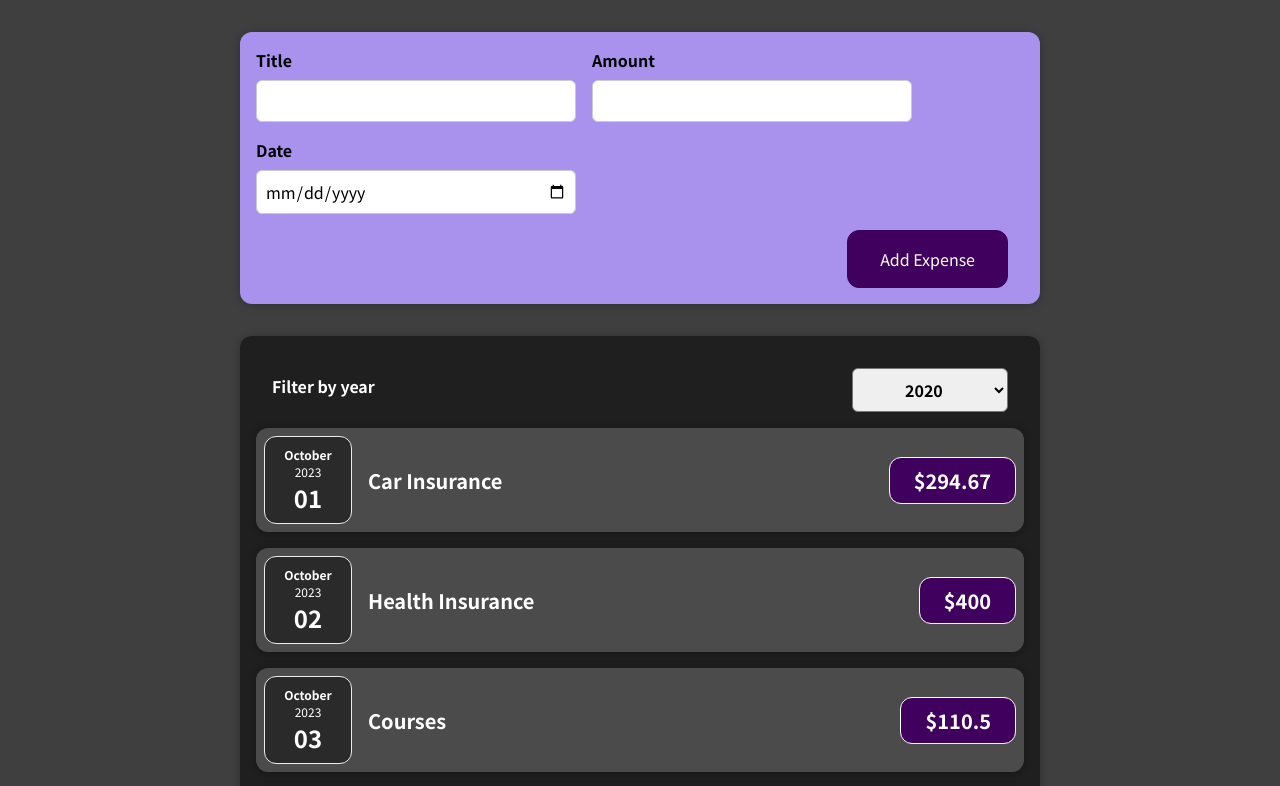
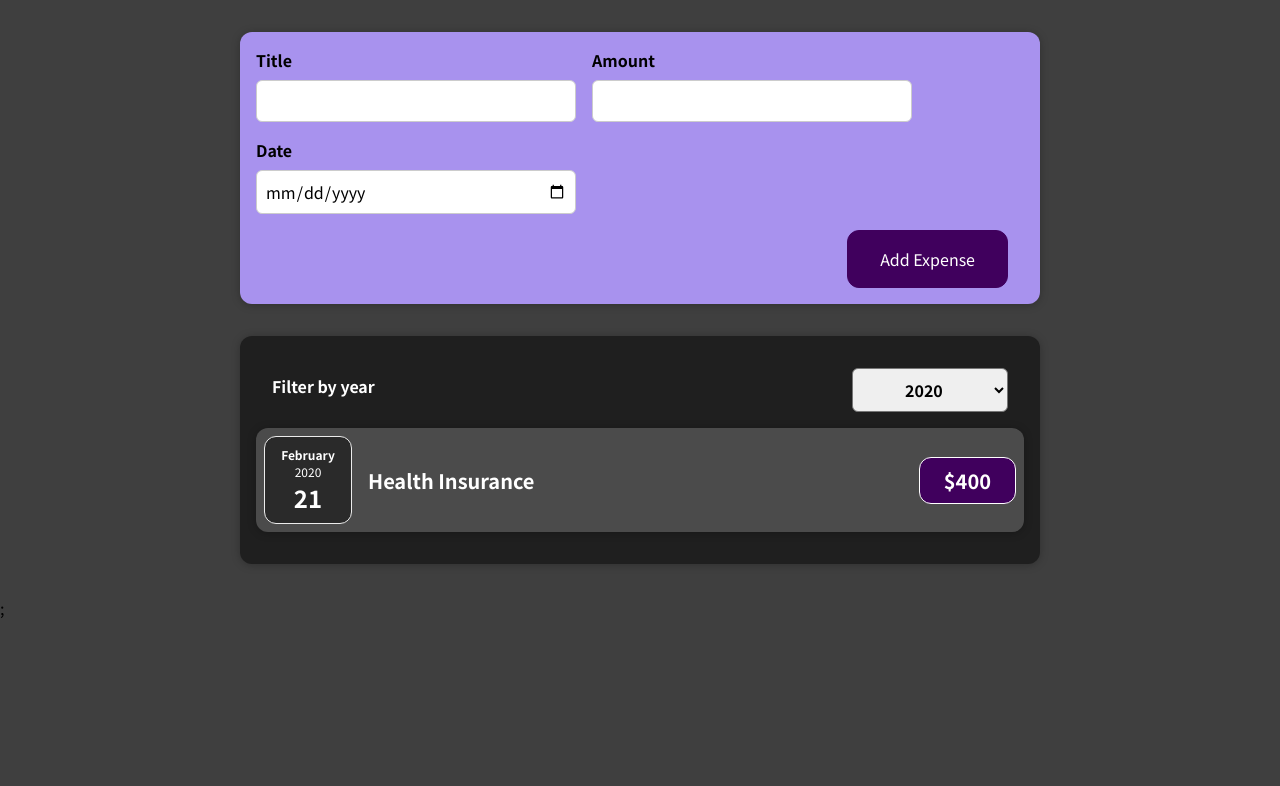
Before and after one commit to Edilbek/react_expense_tracker, a React (Create React App) app: page / in a window 1280 px wide. Shown: the top 786 px of the page. Built offline with nearby package versions, Linux system fonts and the light colour scheme.

Commit message:
fix key attr

```diff
--- a/src/App.js
+++ b/src/App.js
@@ -5,10 +5,10 @@
 
 const App = () => {
   const INITIAL_EXPENSES = [
-    { id: "e1", title: "Car Insurance", amount: 294.67, date: new Date(2022, 21, 1) },
-    { id: "e2", title: "Health Insurance", amount: 400, date: new Date(2022, 21, 2) },
-    { id: "e3", title: "Courses", amount: 110.5, date: new Date(2022, 21, 3) },
-    { id: "e4", title: "Gym", amount: 50, date: new Date(2022, 21, 4) },
+    { id: "e1", title: "Car Insurance", amount: 294.67, date: new Date(2019, 2, 21) },
+    { id: "e2", title: "Health Insurance", amount: 400, date: new Date(2020, 1, 21) },
+    { id: "e3", title: "Courses", amount: 110.5, date: new Date(2021, 3, 21) },
+    { id: "e4", title: "Gym", amount: 50, date: new Date(2021, 4, 21) },
   ];
 
   const [expenses, setExpenses] = useState(INITIAL_EXPENSES);
--- a/src/components/Expenses/ExpenseItem.js
+++ b/src/components/Expenses/ExpenseItem.js
@@ -6,6 +6,7 @@
 
 const ExpenseItem = (props) => {
   return (
+    <li>
       <Card className="expense-item">
         <ExpenseDate date={props.date} />
         <div className="expense-item__description">
@@ -13,6 +14,7 @@
           <div className="expense-item__price">${props.amount}</div>
         </div>
       </Card>
+    </li>
   );
 };
 
--- a/src/components/Expenses/Expenses.js
+++ b/src/components/Expenses/Expenses.js
@@ -1,9 +1,9 @@
 import React, { useState } from "react";
-import ExpenseItem from "./ExpenseItem";
+
 import Card from "../UI/Card";
+import ExpensesFilter from "./ExpensesFilter";
+import ExpensesList from "./ExpensesList";
 import "./Expenses.css";
-import "./ExpensesFilter"
-import ExpensesFilter from "./ExpensesFilter";
 
 const Expenses = (props) => {
   const [filteredYear, setFilteredYear] = useState("2020");
@@ -12,18 +12,18 @@
     setFilteredYear(selectedYear);
   };
 
+  const filteredExpenses = props.items.filter((expense) => {
+    return expense.date.getFullYear().toString() === filteredYear;
+  });
+
   return (
     <div>
       <Card className="expenses">
-        <ExpensesFilter selected={filteredYear} onChangeFilter={filterChangeHandler} />
-        {props.items.map((expense) => (
-          <ExpenseItem
-            title={expense.title}
-            amount={expense.amount}
-            date={expense.date}
-            key={expense.id}
-          />
-        ))}
+        <ExpensesFilter
+          selected={filteredYear}
+          onChangeFilter={filterChangeHandler}
+        />
+        <ExpensesList items={filteredExpenses} />
       </Card>
     </div>
   );
--- /dev/null
+++ b/src/components/Expenses/ExpensesList.css
@@ -0,0 +1,9 @@
+.expenses-list {
+  list-style: none;
+  padding: 0;
+}
+
+.expenses-list__fallback {
+  color: white;
+  text-align: center;
+}
--- /dev/null
+++ b/src/components/Expenses/ExpensesList.js
@@ -0,0 +1,25 @@
+import React from 'react';
+
+import ExpenseItem from './ExpenseItem';
+import "./ExpensesList.css"
+
+const ExpensesList = props => {
+  if (props.items.length === 0) {
+    return <h2 className='expenses-list__fallback'>Found no expenses.</h2>
+  }
+
+  return <ul className='expenses-list'>
+    {props.items.map((expense) => (
+      <ExpenseItem
+        title={expense.title}
+        amount={expense.amount}
+        date={expense.date}
+        key={expense.id}
+      />
+    ))
+    }
+  </ul>
+
+};
+
+export default ExpensesList;
```
Lines whose indentation alone changed are shown as unchanged.
